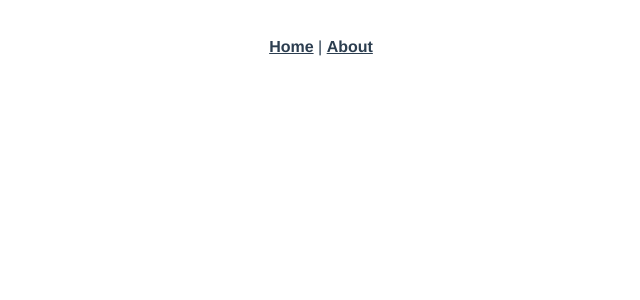
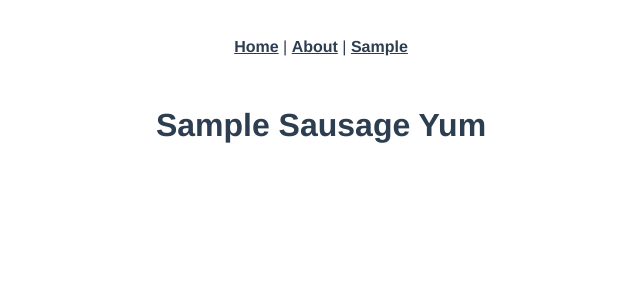
Before and after one commit to cellulosami/blog_frontend_app_practice, a Vue app: page /sample in a window 1280 px wide. Shown: the top 300 px of the page, without its empty margins (319-959 px from the left). Built offline with nearby package versions, Linux system fonts and the light colour scheme.

Commit message:
add sample page and route

```diff
--- a/package.json
+++ b/package.json
@@ -7,6 +7,7 @@
     "build": "vue-cli-service build"
   },
   "dependencies": {
+    "axios": "^0.21.1",
     "core-js": "^3.6.5",
     "vue": "^2.6.11",
     "vue-router": "^3.2.0"
--- a/src/App.vue
+++ b/src/App.vue
@@ -2,7 +2,8 @@
   <div id="app">
     <div id="nav">
       <router-link to="/">Home</router-link> |
-      <router-link to="/about">About</router-link>
+      <router-link to="/about">About</router-link> |
+      <router-link to="/Sample">Sample</router-link>
     </div>
     <router-view/>
   </div>
--- a/src/router/index.js
+++ b/src/router/index.js
@@ -17,6 +17,11 @@ const routes = [
     // this generates a separate chunk (about.[hash].js) for this route
     // which is lazy-loaded when the route is visited.
     component: () => import(/* webpackChunkName: "about" */ '../views/About.vue')
+  },
+  {
+    path: '/sample',
+    name: 'Sample',
+    component: () => import('../views/Sample.vue')
   }
 ]
 
--- /dev/null
+++ b/src/views/Sample.vue
@@ -0,0 +1,20 @@
+<template>
+  <div class="home">
+    <h1>{{ message }}</h1>
+  </div>
+</template>
+
+<style>
+</style>
+
+<script>
+export default {
+  data: function() {
+    return {
+      message: "Sample Sausage Yum"
+    };
+  },
+  created: function() {},
+  methods: {}
+};
+</script>
```
Also changed, not shown: 1 other file (tests, documents, lock files or other folders).
